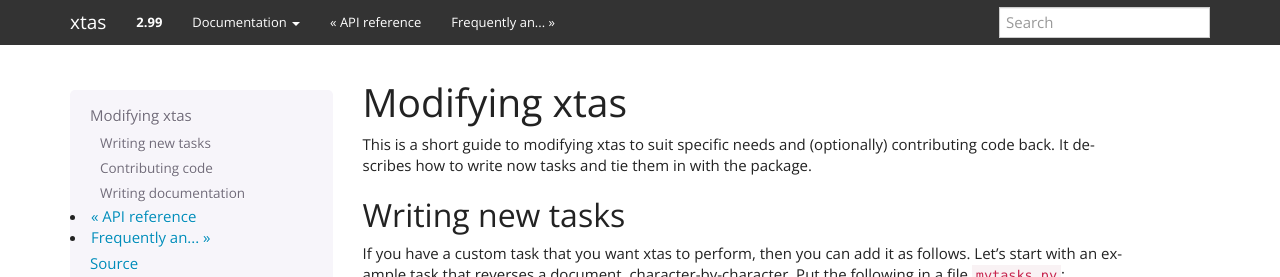
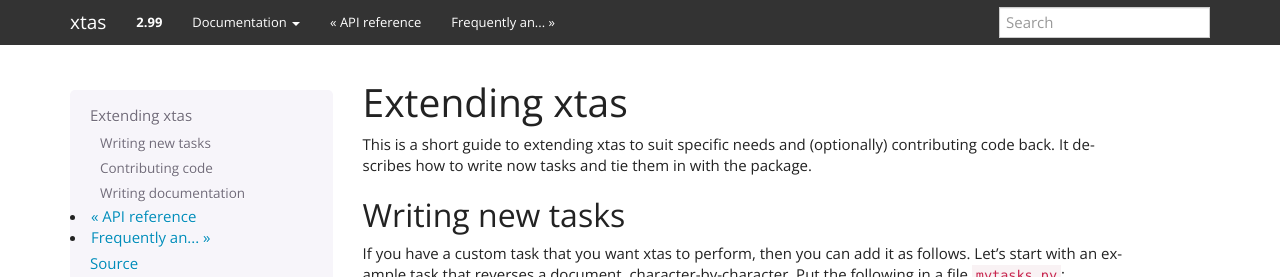
Before and after one commit to NLeSC/xtas, a Sphinx documentation site: the page built from doc/extending.rst, in a window 1280 px wide and 900 px high. Shown: the top 277 px of the window. Built offline with Sphinx 7.4.7, drawn with Linux system fonts in a browser that asks for light colours.

Commit message:
"modifying" -> "extending"

```diff
--- a/doc/modifying.rst
+++ b/doc/extending.rst
@@ -1,7 +1,7 @@
-Modifying xtas
+Extending xtas
 ==============
 
-This is a short guide to modifying xtas to suit specific needs
+This is a short guide to extending xtas to suit specific needs
 and (optionally) contributing code back.
 It describes how to write now tasks and tie them in with the package.
 
--- a/doc/index.rst
+++ b/doc/index.rst
@@ -26,7 +26,7 @@ Contents
    setup
    tutorial
    api
-   modifying
+   extending
    faq
 
 
```
